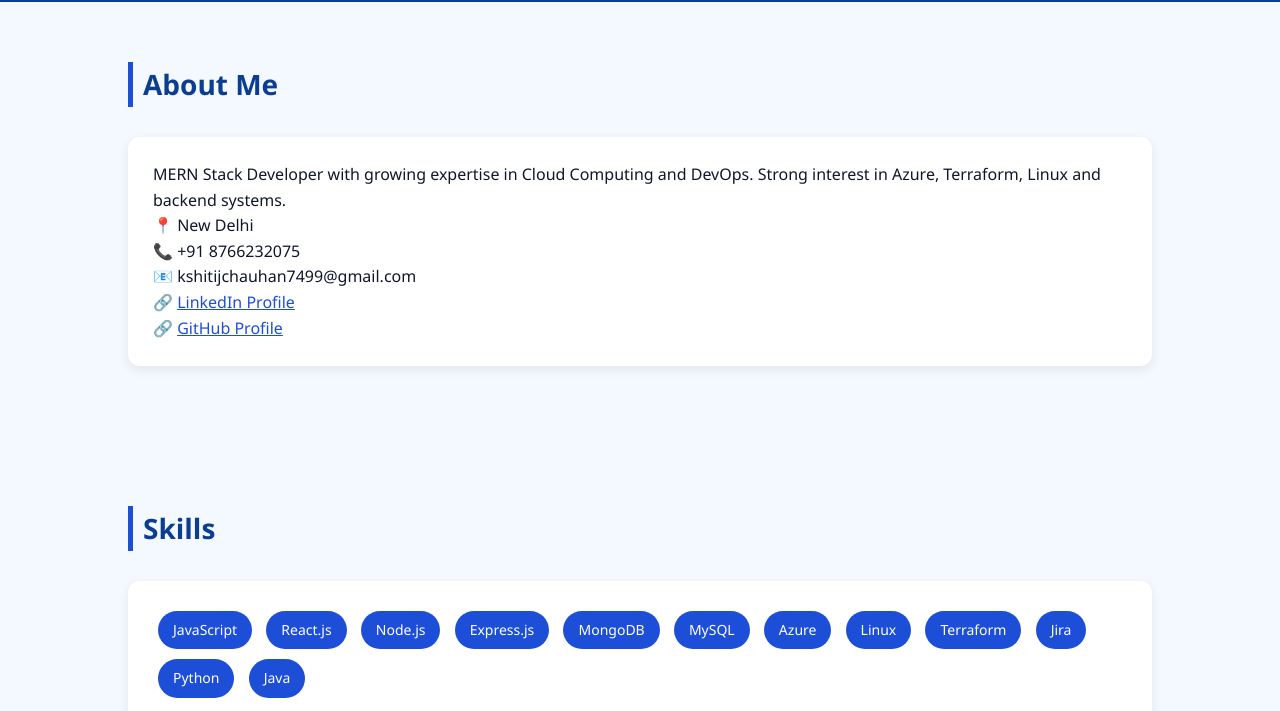
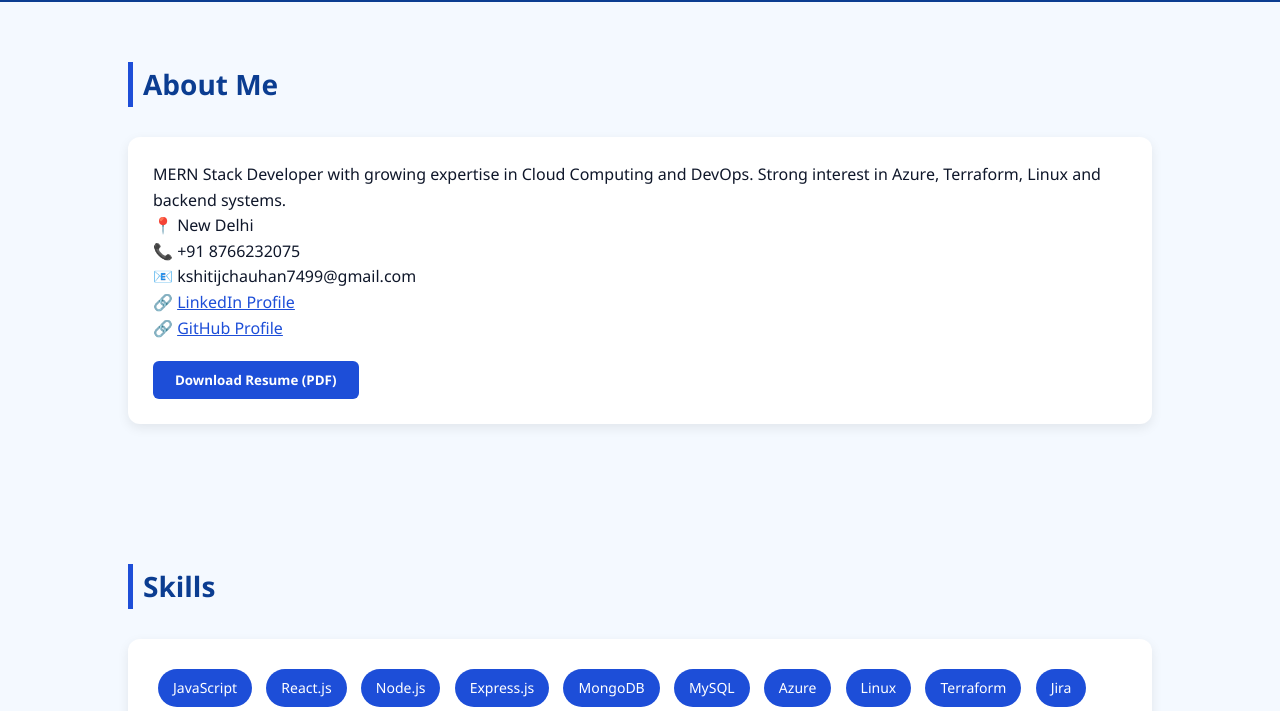
Before and after one commit to chauhannkshitij/resume-portfolio, a plain HTML site: page index.html in a window 1280 px wide. Shown: the part 89-800 px from the top of the page. Drawn offline with Linux system fonts and the light colour scheme.

Commit message:
Pdf download button added

```diff
--- a/index.html
+++ b/index.html
@@ -49,6 +49,7 @@
                     GitHub Profile
                 </a>
             </p>
+            <button onclick="downloadResume()">Download Resume (PDF)</button>
         </div>
     </div>
 </section>
--- a/script.js
+++ b/script.js
@@ -6,3 +6,6 @@ document.querySelectorAll('a[href^="#"]').forEach(anchor => {
             .scrollIntoView({ behavior: 'smooth' });
     });
 });
+function downloadResume() {
+    window.location.href = "resume.pdf";
+}
```
